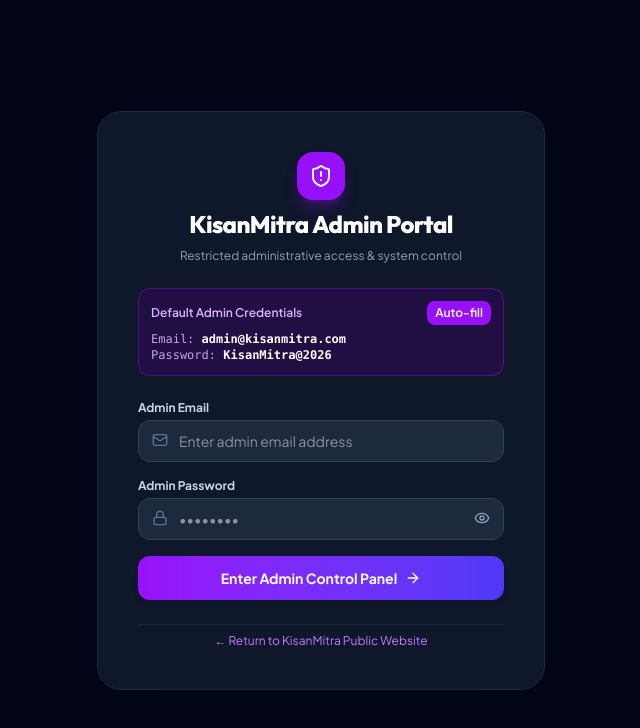
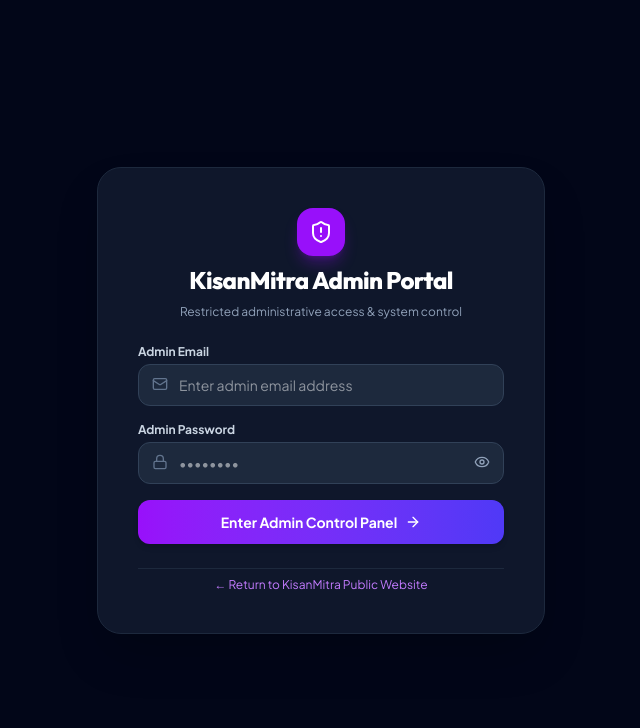
Before and after one commit to sarfuddin04/KisanMitra, a React app in the folder frontend/: page /admin/login in a window 1280 px wide. Shown: the top 728 px of the page, without its empty margins (319-959 px from the left). Built offline with nearby package versions, Linux system fonts and the light colour scheme; no server answers; the HTML template or start-up script is replaced by a standard one.

Commit message:
refactor: remove default admin credentials box from admin login page

```diff
--- a/frontend/src/pages/admin/AdminLogin.jsx
+++ b/frontend/src/pages/admin/AdminLogin.jsx
@@ -64,28 +64,6 @@ export const AdminLogin = () => {
           </div>
         )}
 
-        {/* Admin Credentials Helper */}
-        <div className="p-3 bg-purple-950/40 border border-purple-800/60 rounded-xl text-xs space-y-1.5 text-purple-200">
-          <div className="flex items-center justify-between">
-            <span className="font-semibold text-purple-300">Default Admin Credentials</span>
-            <button
-              type="button"
-              onClick={() => {
-                setEmail('admin@kisanmitra.com');
-                setPassword('KisanMitra@2026');
-              }}
-              className="px-2 py-1 bg-purple-600 hover:bg-purple-500 text-white rounded-lg text-xs font-semibold transition cursor-pointer"
-            >
-              Auto-fill
-            </button>
-          </div>
-          <p className="text-xs text-purple-300/90 font-mono">
-            Email: <strong className="text-white">admin@kisanmitra.com</strong>
-            <br />
-            Password: <strong className="text-white">KisanMitra@2026</strong>
-          </p>
-        </div>
-
         <form onSubmit={handleSubmit} className="space-y-4">
           <div>
             <label className="block text-xs font-bold text-slate-300 mb-1">Admin Email</label>
```
